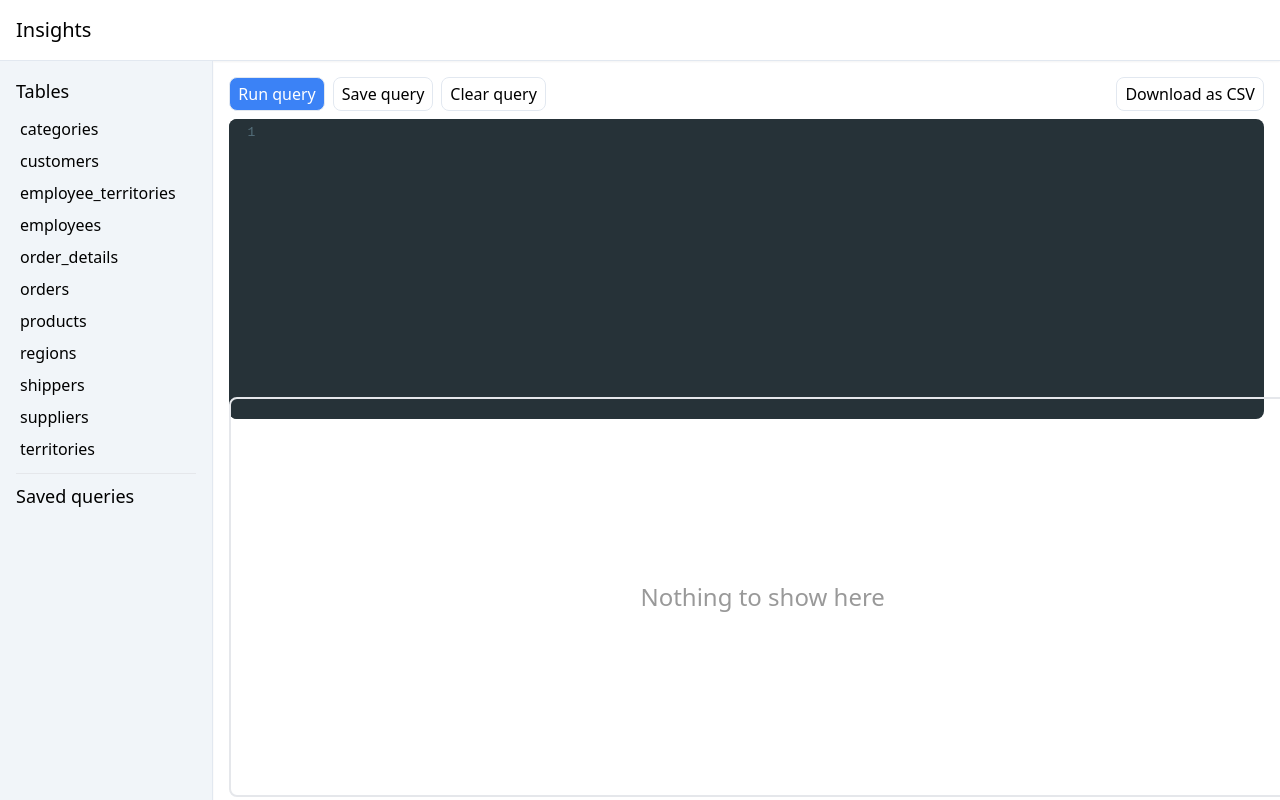
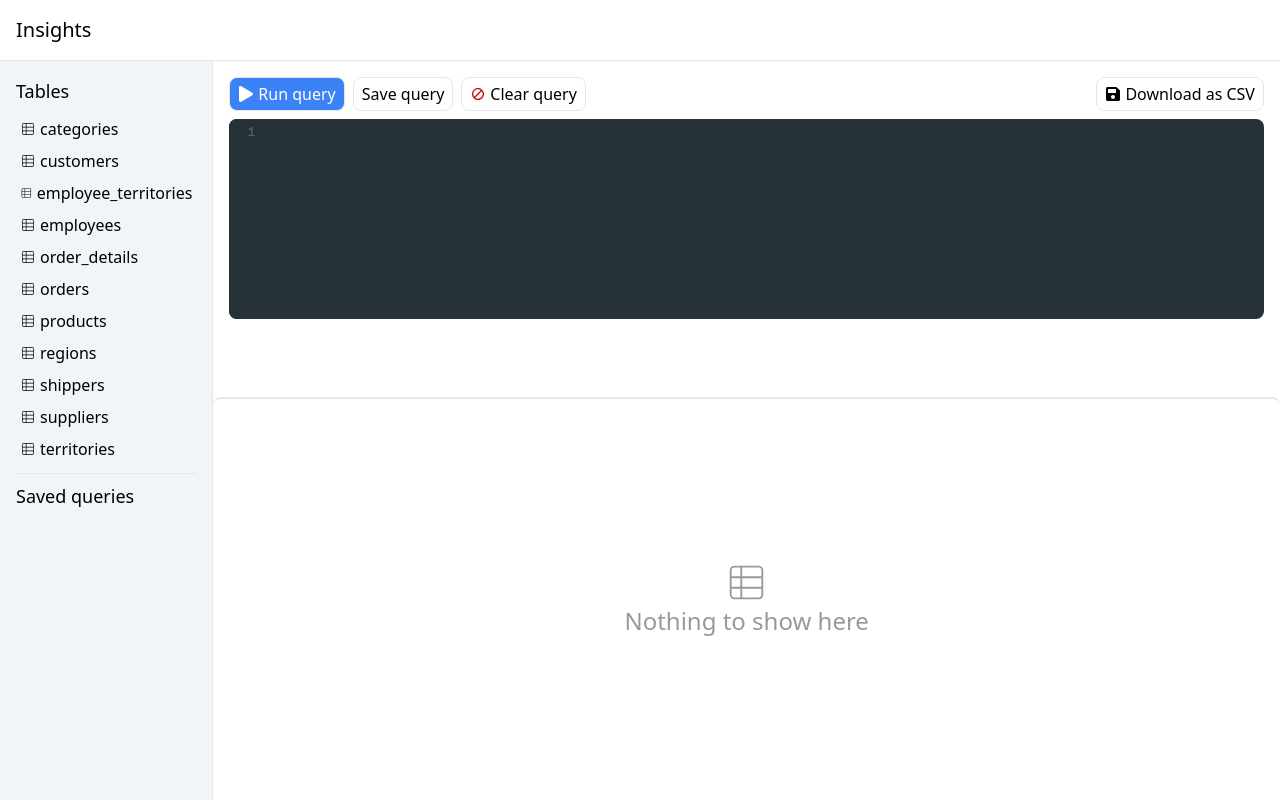
Before and after one commit to avikt18/frontend-task, a React (Create React App) app: page / in a window 1280 px wide. Built offline with nearby package versions, Linux system fonts and the light colour scheme.

Commit message:
add icons

```diff
--- a/package.json
+++ b/package.json
@@ -12,6 +12,7 @@
     "react": "^18.2.0",
     "react-codemirror2": "^7.3.0",
     "react-dom": "^18.2.0",
+    "react-icons": "^4.12.0",
     "react-resizable": "^3.0.5",
     "react-scripts": "5.0.1",
     "web-vitals": "^2.1.4"
--- a/src/components/QueryEditor.js
+++ b/src/components/QueryEditor.js
@@ -2,22 +2,31 @@ import tableQueries from "../mockData/mockTableQueries";
 import { UnControlled as CodeMirror } from "react-codemirror2";
 import "codemirror/lib/codemirror.css";
 import "codemirror/theme/material.css";
+import { FaPlay, FaSave } from "react-icons/fa";
+import { FcCancel } from "react-icons/fc";
 
 function QueryEditor({ handleQueryChange, query }) {
   return (
-    <div className="space-y-2">
+    <div className="space-y-2 p-4">
       <div className="flex justify-between">
-        <div className="space-x-2">
-          <button className="primary-btn">Run query</button>
+        <div className="space-x-2 flex">
+          <button className="primary-btn">
+            <FaPlay />
+            Run query
+          </button>
           <button>Save query</button>
           <button
             className="hover:border-red-300"
             onClick={() => handleQueryChange("")}
           >
+            <FcCancel />
             Clear query
           </button>
         </div>
-        <button>Download as CSV</button>
+        <button>
+          <FaSave />
+          Download as CSV
+        </button>
       </div>
       <CodeMirror
         value={tableQueries[query]}
--- a/src/components/QueryPanel.js
+++ b/src/components/QueryPanel.js
@@ -3,7 +3,7 @@ import QueryEditor from "./QueryEditor";
 
 function QueryPanel({ query, handleQueryChange }) {
   return (
-    <div className="w-5/6 p-4 relative flex flex-col justify-between">
+    <div className="w-5/6 relative flex flex-col justify-between">
       <QueryEditor handleQueryChange={handleQueryChange} query={query} />
       <QueryResultTable query={query} />
     </div>
--- a/src/components/QueryResultTable.js
+++ b/src/components/QueryResultTable.js
@@ -1,8 +1,9 @@
 import React from "react";
 import { Table } from "antd";
 import useFetchTableData from "../hooks/useFetchTableData";
+import { CiViewTable } from "react-icons/ci";
 
-function QueryResultTable({query}) {
+function QueryResultTable({ query }) {
   const { data, loading, error } = useFetchTableData(query);
 
   let columns =
@@ -13,9 +14,12 @@ function QueryResultTable({query}) {
       dataIndex: key,
     }));
   return (
-    <div className="min-h-[50vh] min-w-full overflow-auto rounded-lg mb-16 flex-1 flex justify-center items-center absolute bottom-0 border-2">
+    <div className="min-h-[50vh] min-w-full overflow-auto rounded-lg mb-16 mt-4 flex-1 flex justify-center items-center absolute bottom-0 border-t-2">
       {!error && !loading && !data && (
-        <span className="text-2xl opacity-40">Nothing to show here</span>
+        <span className="text-2xl opacity-40 flex flex-col items-center">
+          <CiViewTable size={45} />
+          Nothing to show here
+        </span>
       )}
       {error && "Error fetching query data"}
       {loading && "loading..."}
--- a/src/components/Sidebar.js
+++ b/src/components/Sidebar.js
@@ -1,5 +1,6 @@
 import React from "react";
 import tablesData from "../mockData/mockTableNames";
+import { CiViewTable } from "react-icons/ci";
 
 function Sidebar({ handleTableQuery, activeTableName }) {
   console.log(activeTableName);
@@ -11,13 +12,14 @@ function Sidebar({ handleTableQuery, activeTableName }) {
           {tablesData.map((tableName) => (
             <p
               onClick={() => handleTableQuery(tableName)}
-              className={`w-full rounded-md  cursor-pointer p-1 transition-colors ${
+              className={`w-full rounded-md  cursor-pointer p-1 transition-colors flex items-center gap-1 ${
                 activeTableName === tableName
                   ? "text-white bg-blue-500 hover:bg-blue-600"
                   : "hover:bg-slate-200"
               }`}
               key={tableName}
             >
+              <CiViewTable />
               {tableName}
             </p>
           ))}
--- a/src/index.css
+++ b/src/index.css
@@ -12,7 +12,7 @@
   }
 
   button {
-    @apply rounded-lg border border-slate-200 px-2 py-1 hover:border-blue-300 transition-colors;
+    @apply flex items-center gap-1 rounded-lg border border-slate-200 px-2 py-1 hover:border-blue-300 transition-colors;
   }
 }
 
@@ -23,7 +23,6 @@
   .primary-btn {
     @apply bg-blue-500 text-white hover:bg-blue-600 transition-colors;
   }
-
 }
 
 /* Works on Firefox */
@@ -56,4 +55,5 @@
 
 .CodeMirror {
   border-radius: 8px;
+  height: 25vh !important;
 }
```
Also changed, not shown: 1 other file (tests, documents, lock files or other folders).
